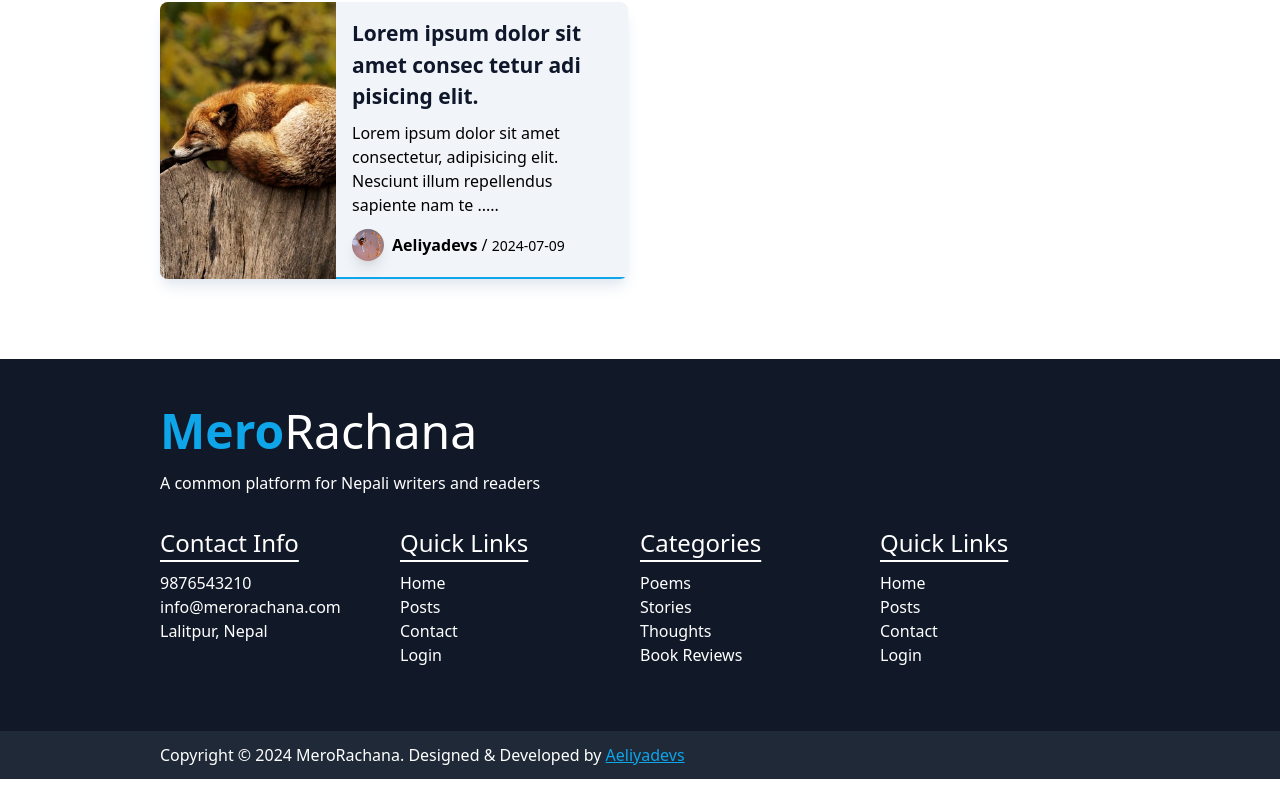
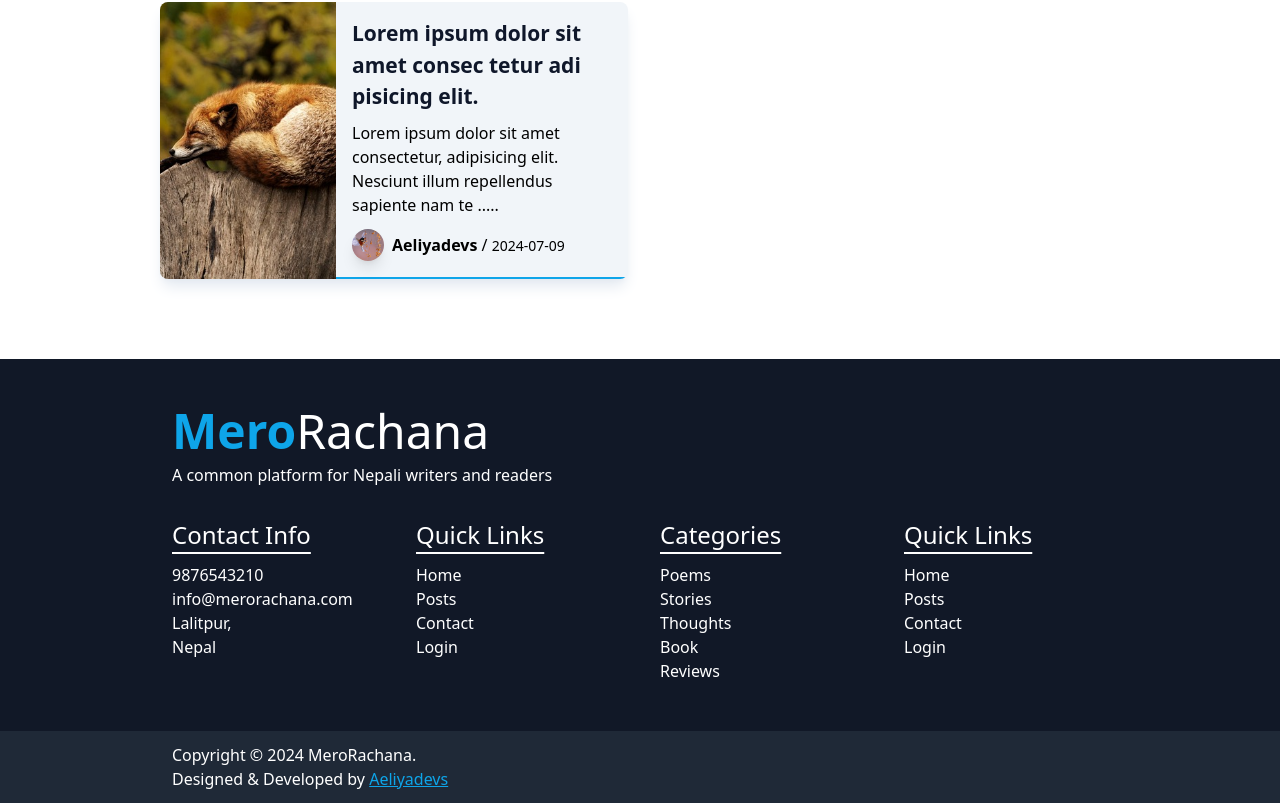
Before and after one commit to aeliyadevs/mero-rachana, a React (Vite) app: page /posts in a window 1280 px wide. Shown: the part 815-1618 px from the top of the page. Before the commit the page ends 1594 px from the top, so only its background shows below. Built offline with nearby package versions, Linux system fonts and the light colour scheme.

Commit message:
make header and footer responsive

```diff
--- a/src/components/Footer.tsx
+++ b/src/components/Footer.tsx
@@ -3,15 +3,15 @@ import { Link } from "react-router-dom";
 const Footer = () => {
   return (
     <footer className="w-full bg-gray-900 text-white">
-      <div className="w-9/12 mx-auto mb-4 pt-12">
-        <p className="text-5xl text-primary mb-4 font-bold">
+      <div className="w-full sm:w-11/12 lg:w-9/12 px-3 mx-auto mb-4 pt-12">
+        <p className="text-4xl sm:text-5xl text-primary mb-2 font-bold">
           Mero<span className="font-light text-white">Rachana</span>
         </p>
         <p className="pb-4">A common platform for Nepali writers and readers</p>
       </div>
-      <div className="w-9/12 mx-auto flex mb-4 pb-12">
+      <div className="w-full sm:w-11/12 lg:w-9/12 px-3 mx-auto grid grid-cols-2 lg:grid-cols-4 gap-10 pb-12">
         <div className="contact-info w-2/4">
-          <h2 className="mb-3 text-2xl underline underline-offset-8">
+          <h2 className="text-nowrap mb-3 text-2xl underline underline-offset-8">
             Contact Info
           </h2>
           <ul>
@@ -21,7 +21,7 @@ const Footer = () => {
           </ul>
         </div>
         <nav className="w-2/4">
-          <h2 className="mb-3 text-2xl underline underline-offset-8">
+          <h2 className="text-nowrap mb-3 text-2xl underline underline-offset-8">
             Quick Links
           </h2>
           <ul>
@@ -32,7 +32,7 @@ const Footer = () => {
           </ul>
         </nav>
         <nav className="w-2/4">
-          <h2 className="mb-3 text-2xl underline underline-offset-8">
+          <h2 className="text-nowrap mb-3 text-2xl underline underline-offset-8">
             Categories
           </h2>
           <ul>
@@ -43,7 +43,7 @@ const Footer = () => {
           </ul>
         </nav>
         <nav className="w-2/4">
-          <h2 className="mb-3 text-2xl underline underline-offset-8">
+          <h2 className="text-nowrap mb-3 text-2xl underline underline-offset-8">
             Quick Links
           </h2>
           <ul>
@@ -55,8 +55,9 @@ const Footer = () => {
         </nav>
       </div>
       <div className="w-full bg-gray-800 py-3">
-        <div className="w-9/12 mx-auto">
-          Copyright © 2024 MeroRachana. Designed & Developed by{" "}
+        <div className="w-full sm:w-11/12 lg:w-9/12 px-3 mx-auto">
+          Copyright © 2024 MeroRachana. <br />
+          Designed & Developed by{" "}
           <Link
             to="https://cli.aeliya.com.np"
             target="_blank"
--- a/src/components/Header.tsx
+++ b/src/components/Header.tsx
@@ -3,7 +3,7 @@ import { Link } from "react-router-dom";
 const Header = () => {
   return (
     <header className="w-full bg-gray-900 flex justify-between text-white py-6">
-      <div className="w-9/12 mx-auto flex justify-between">
+      <div className="w-full sm:w-11/12 lg:w-9/12 px-3 mx-auto flex justify-between items-center">
         <Link to="/">
           <div className="logo">
             <h1 className="text-4xl font-bold text-primary">
@@ -11,13 +11,23 @@ const Header = () => {
             </h1>
           </div>
         </Link>
-        <nav className="flex items-center">
+        <nav className="hidden lg:flex items-center">
           <ul className="flex gap-8">
             <Link to="/">Home</Link>
             <Link to="/posts">Posts</Link>
             <Link to="/contact">Contact</Link>
           </ul>
         </nav>
+        <div className="lg:hidden">
+          <i className="fa-solid fa-bars"></i>
+          <nav className="hidden">
+            <ul className="flex gap-8">
+              <Link to="/">Home</Link>
+              <Link to="/posts">Posts</Link>
+              <Link to="/contact">Contact</Link>
+            </ul>
+          </nav>
+        </div>
       </div>
     </header>
   );
```
